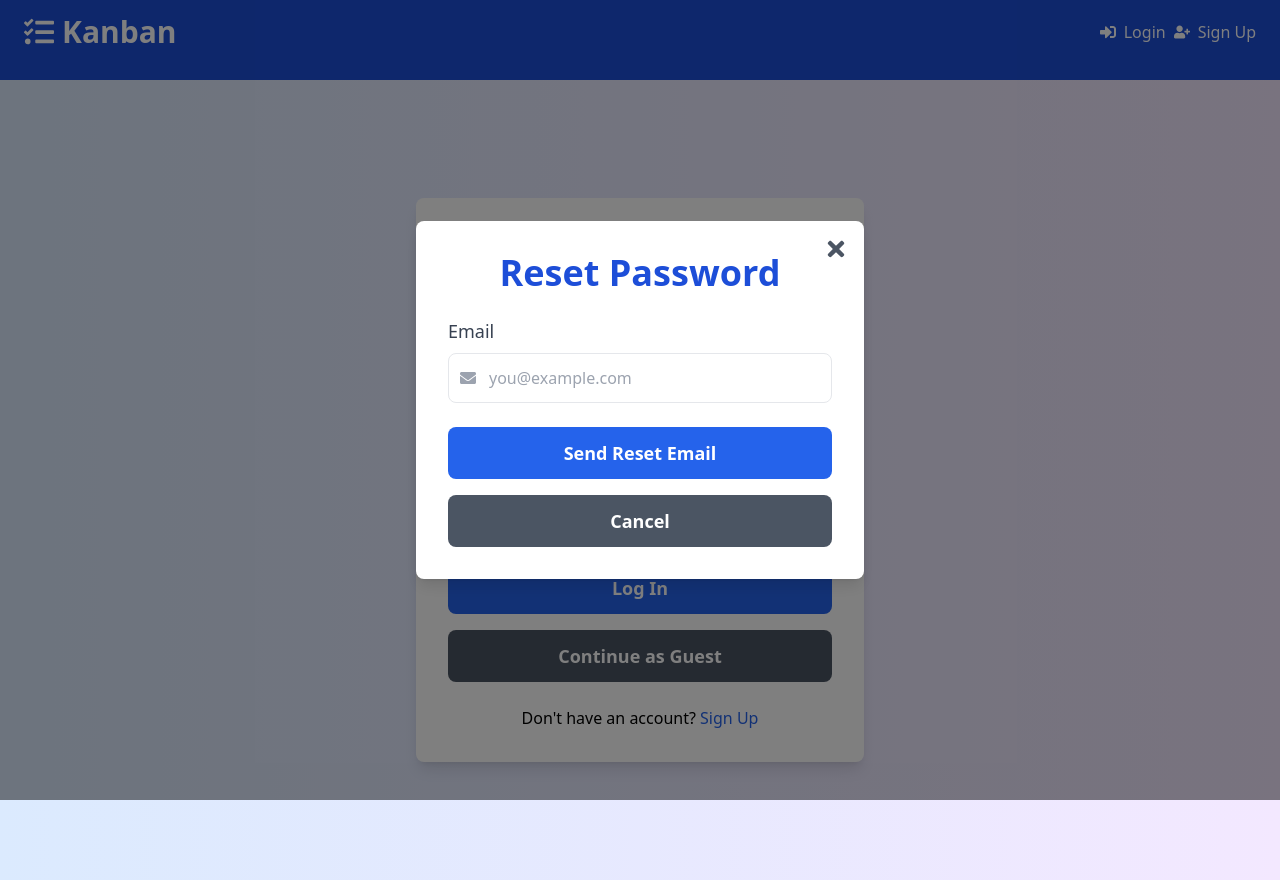
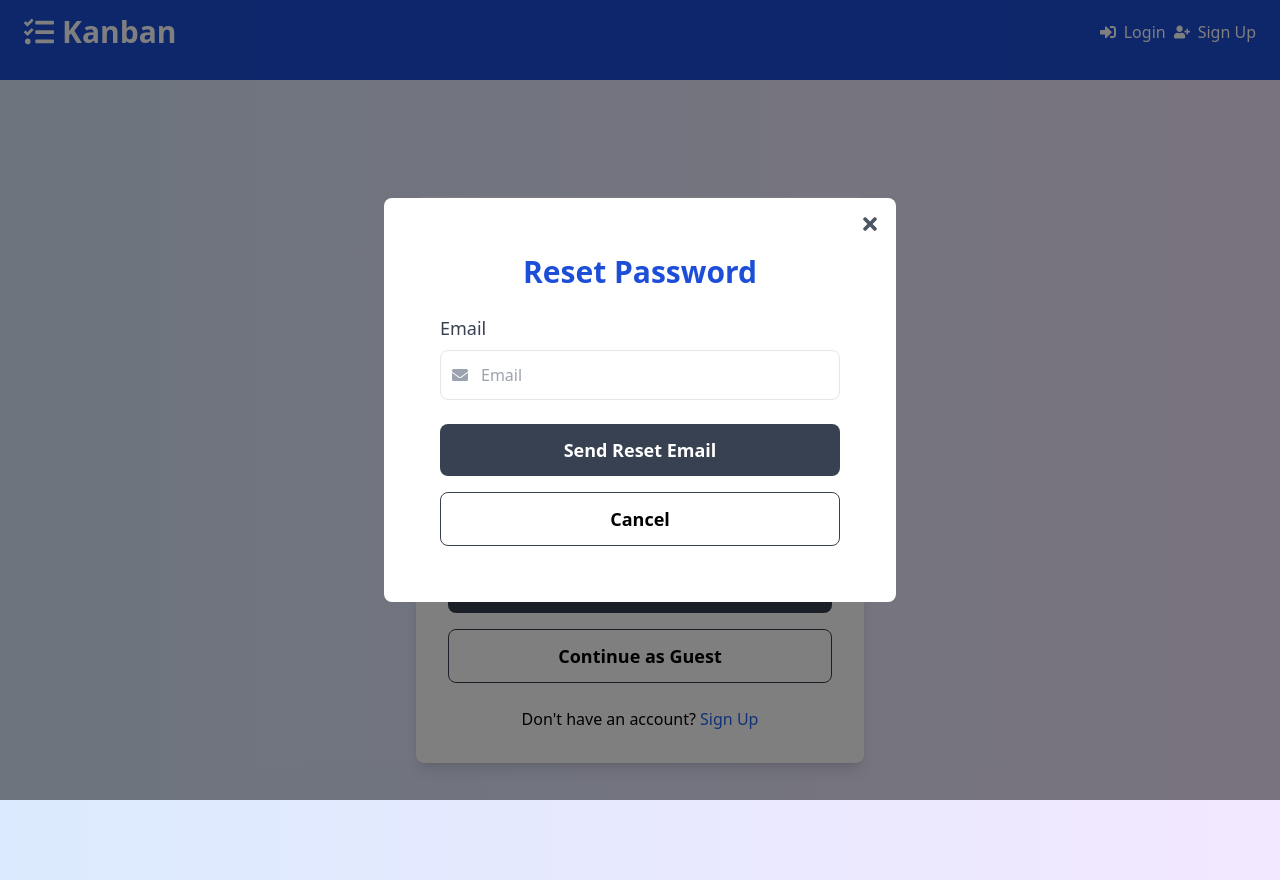
Before and after one commit to stefandm/kanban-board, a React app: page / in a window 1280 px wide. Both pictures are taken after a click on the button "Forgot Password?". Built offline with nearby package versions, Linux system fonts and the light colour scheme; no server answers; the HTML template or start-up script is replaced by a standard one.

Commit message:
login ui

```diff
--- a/src/components/Login.tsx
+++ b/src/components/Login.tsx
@@ -1,4 +1,5 @@
 // src/components/Login.tsx
+
 import React, { useState } from 'react';
 import { auth } from '../firebase';
 import {
@@ -9,7 +10,8 @@ import { useNavigate, Link } from 'react-router-dom';
 import { FirebaseError } from 'firebase/app';
 import { z } from 'zod';
 import { ZodError } from 'zod';
-import { FaUser, FaLock, FaEnvelope, FaTimes } from 'react-icons/fa';
+import { FaLock, FaEnvelope, } from 'react-icons/fa';
+import Modal from './Modal'; // Ensure this path is correct based on your project structure
 
 const Login: React.FC = () => {
   // State variables
@@ -113,14 +115,14 @@ const Login: React.FC = () => {
   };
 
   return (
-    <div className="flex items-center justify-center min-h-screen bg-gradient-to-r from-blue-100 to-purple-100 p-4">
+    <div className="flex items-center justify-center min-h-screen bg-gradient-to-r from-blue-100 to-purple-100 p-4 ">
       {/* Login Form */}
       <form
         onSubmit={handleLogin}
-      className="bg-white p-8 rounded-lg shadow-lg w-full max-w-md"
+        className="bg-white p-8 rounded-lg shadow-lg w-full max-w-md min-w-[35vw]"
       >
-      <h2 className="text-3xl md:text-4xl mb-6 text-center font-bold text-blue-700 flex items-center justify-center">
-        <FaUser className="mr-3 text-blue-700 text-4xl" /> Log In
+        <h2 className="text-3xl md:text-4xl mb-6 text-center font-bold  flex items-center justify-center">
+          Log In
         </h2>
         {error && <div className="mb-4 text-red-500 text-md">{error}</div>}
         <div className="mb-6">
@@ -133,7 +135,7 @@ const Login: React.FC = () => {
               className="w-full pl-10 pr-4 py-3 border rounded-lg focus:outline-none focus:ring-2 focus:ring-blue-500"
               value={email}
               onChange={(e) => setEmail(e.target.value)}
-            placeholder="you@example.com"
+              placeholder="Email"
             />
           </div>
         </div>
@@ -147,7 +149,7 @@ const Login: React.FC = () => {
               className="w-full pl-10 pr-4 py-3 border rounded-lg focus:outline-none focus:ring-2 focus:ring-blue-500"
               value={password}
               onChange={(e) => setPassword(e.target.value)}
-            placeholder="********"
+              placeholder="Password"
             />
           </div>
         </div>
@@ -162,14 +164,14 @@ const Login: React.FC = () => {
         </div>
         <button
           type="submit"
-        className="w-full bg-blue-600 text-white py-3 rounded-lg hover:bg-blue-700 transition duration-200 text-lg font-semibold mb-4"
+          className="w-full bg-gray-700 text-white py-3 rounded-lg hover:bg-blue-700 transition duration-200 text-lg font-semibold mb-4 hover:shadow-[rgba(0,_0,_0,_0.24)_0px_3px_8px]"
         >
           Log In
         </button>
         <button
           type="button"
           onClick={handleGuestLogin}
-        className="w-full bg-gray-600 text-white py-3 rounded-lg hover:bg-gray-700 transition duration-200 text-lg font-semibold"
+          className="w-full outline-[1px] border border-gray-700 py-3 rounded-lg hover:outline-0 hover:text-blue-700 transition duration-200 text-lg font-semibold hover:shadow-[1px_1px_1px_2px_#2b6cb0]"
         >
           Continue as Guest
         </button>
@@ -183,22 +185,15 @@ const Login: React.FC = () => {
 
       {/* Password Reset Modal */}
       {isResetModalOpen && (
-      <div className="fixed inset-0 flex items-center justify-center z-50 bg-black bg-opacity-50">
-        <div className="bg-white p-8 rounded-lg shadow-lg w-full max-w-md relative">
-          <button
-            onClick={closeResetModal}
-            className="absolute top-4 right-4 text-gray-600 hover:text-gray-800"
-          >
-            <FaTimes className="text-2xl" />
-          </button>
-          <h2 className="text-3xl md:text-4xl mb-6 text-center font-bold text-blue-700">
+        <Modal onClose={closeResetModal}>
+          <form onSubmit={handlePasswordReset} className="bg-white p-8 rounded-lg">
+            <h2 className="text-3xl mb-6 text-center font-bold text-blue-700 flex items-center justify-center">
               Reset Password
             </h2>
             {error && <div className="mb-4 text-red-500 text-md">{error}</div>}
             {resetMessage && (
               <div className="mb-4 text-green-500 text-md">{resetMessage}</div>
             )}
-          <form onSubmit={handlePasswordReset}>
             <div className="mb-6">
               <label className="block text-gray-700 text-lg font-medium mb-2">Email</label>
               <div className="relative">
@@ -209,26 +204,25 @@ const Login: React.FC = () => {
                   className="w-full pl-10 pr-4 py-3 border rounded-lg focus:outline-none focus:ring-2 focus:ring-blue-500"
                   value={resetEmail}
                   onChange={(e) => setResetEmail(e.target.value)}
-                  placeholder="you@example.com"
+                  placeholder="Email"
                 />
               </div>
             </div>
             <button
               type="submit"
-              className="w-full bg-blue-600 text-white py-3 rounded-lg hover:bg-blue-700 transition duration-200 text-lg font-semibold mb-4"
+              className="w-full bg-gray-700 text-white py-3 rounded-lg hover:bg-blue-700 transition duration-200 text-lg font-semibold mb-4 hover:shadow-[1px_1px_1px_2px_#2b6cb0]"
             >
               Send Reset Email
             </button>
             <button
               type="button"
               onClick={closeResetModal}
-              className="w-full bg-gray-600 text-white py-3 rounded-lg hover:bg-gray-700 transition duration-200 text-lg font-semibold"
+              className="w-full border-gray-700 border-[1px] hover:text-blue-700 py-3 rounded-lg hover:border-blue-700 transition duration-200 text-lg font-semibold hover:shadow-[1px_1px_1px_2px_#2b6cb0]"
             >
               Cancel
             </button>
           </form>
-        </div>
-      </div>
+        </Modal>
       )}
     </div>
   );
--- a/src/components/Navbar.tsx
+++ b/src/components/Navbar.tsx
@@ -91,8 +91,8 @@ const Navbar: React.FC = () => {
                 Contacts
               </Link>
               <span className="text-white flex items-center">
-                <FaUserCircle className="mr-2" />
-                {currentUser.email}
+                <FaUserCircle className="mr-2" size={30}/>
+                {currentUser.email?.slice(0,1)}
               </span>
               <button
                 onClick={handleLogout}
```
Lines whose indentation alone changed are shown as unchanged.
